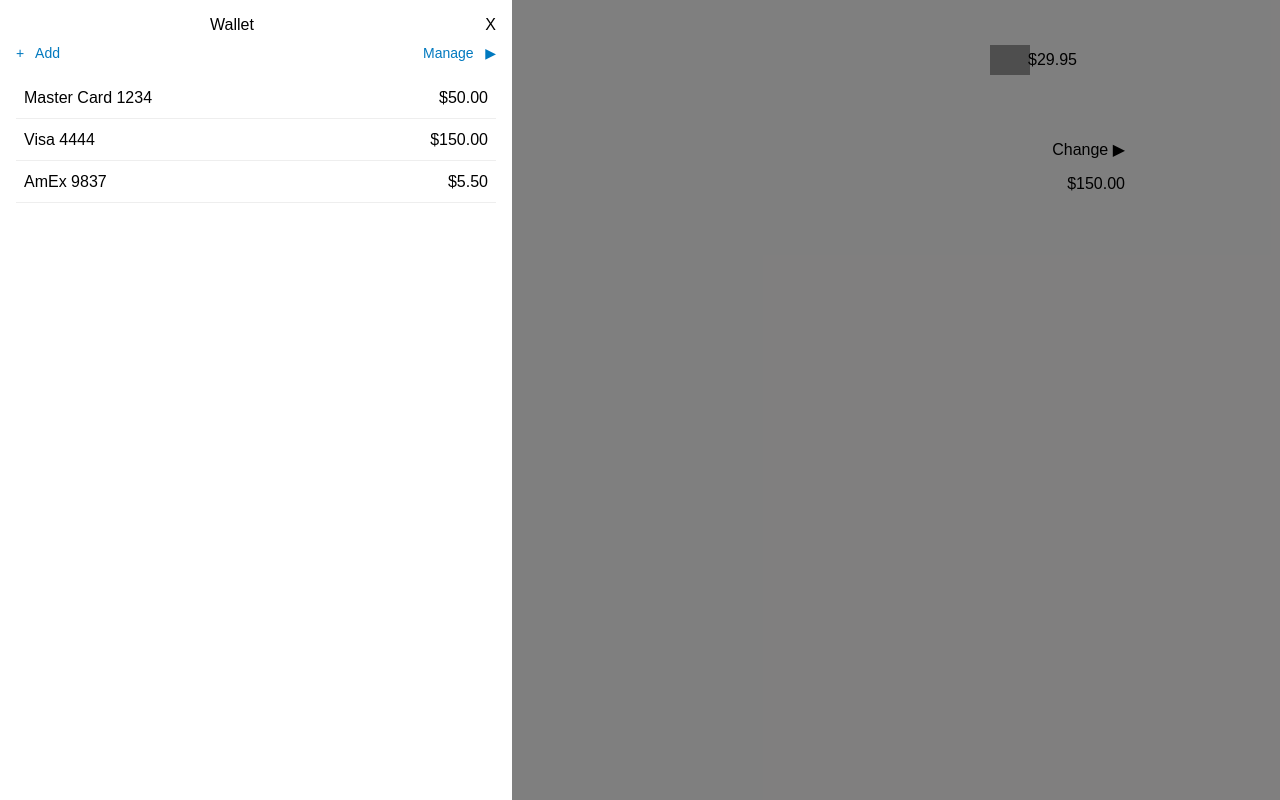
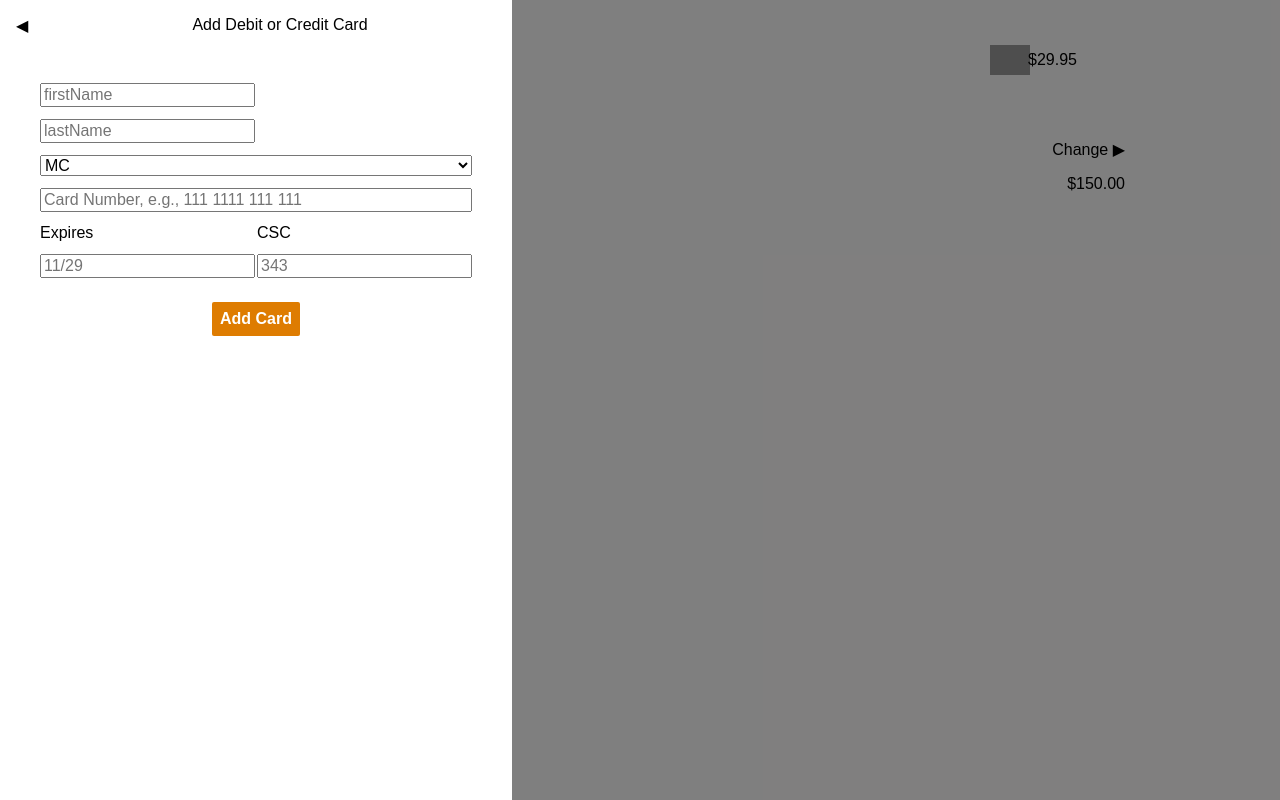
Before and after one commit to hbrannan/digitalWallet, a React (Create React App) app: page / in a window 1280 px wide. Built offline with nearby package versions, Linux system fonts and the light colour scheme; grey boxes are pictures that could not be loaded.

Commit message:
clean (database, apiServer) remove comments feat (CardForm, reducer, actions) support CardForm actions refactor (App, WalletContent) abstract components to own modules

```diff
--- a/apiServer/controller.js
+++ b/apiServer/controller.js
@@ -1,22 +1,27 @@
 const Promise = require('bluebird');
 module.exports = {
   //params: user_id (int)
+  // -> user_name (STR), selected_card_id (INT), last_payment (INT), currency (STR)
   getWelcomeInfo: function (req, res) {
     res.send('called getWelcomeInfo');
   },
   //params: user_id (int)
+  // -> Array of Objects {card_name, lastFour, lastPurchasAmount, currency}
   getAllCards: function (req, res) {
     res.send('called get all');
   },
   //params: user_id (int, card info)
+  // -> success (add card to methods) / error (display message)
   addNewCard: function (req, res) {
     res.send('called add');
   },
   //params: user_id (int), card info
+  // -> success (update card on methods, display msg) / error (display message)
   updateCard: function (req, res) {
     res.send('called up');
   },
   //params: card_id (int)
+  // -> success (remove card from methods) / error (display message)
   deleteCard: function (req, res) {
     res.send('called del');
   },
--- a/apiServer/middleware.js
+++ b/apiServer/middleware.js
@@ -1,4 +1,3 @@
-// const path = require('path');
 const bodyParser = require('body-parser');
 const allowCrossDomain = (req, res, next) => {
   res.header('access-control-allow-origin', '*');
--- a/src/App.js
+++ b/src/App.js
@@ -8,6 +8,9 @@ import WalletPanel from './containers/WalletPanel';
 
 
 class App extends Component {
+  componentDidMount() {
+    //TODO: API call to get initial state
+  }
   render() {
     return (
       <div>
--- a/src/actions.js
+++ b/src/actions.js
@@ -1,3 +1,21 @@
+/* ACTIONS TOC
+  Wallet
+   - Open
+   - Close
+  Wallet Screens
+   - ToMain
+   - ToMainManagement
+   - TODO: ToManagementForm
+   - ToAddCard
+  Payment Method Options
+   - Add Payment
+   - Delete Payment
+   - Update Payment
+  Helpers:
+   - accountIsValid
+   - sendStorageError
+*/
+
 export function toggleWalletOpen () {
   return { type: 'TOGGLE_WALLET_OPEN' };
 }
@@ -14,29 +32,46 @@ export function changeToMainManageScreen () {
   return { type: 'TO_MAIN_MANAGE' };
 }
 
+export function changeToManageFormScreen () {
+  return { type: 'TO_MAIN_MANAGE' };
+}
+
 export function changeToAddScreen () {
   return { type: 'TO_ADD' };
 }
 
 export function updatePaymentChoice (cardId) {
-  console.log('update Payment', cardId)
   return { type: 'UPDATE_PAYMENT_CHOICE', cardId};
 }
 
 export function updatePaymentInfo (cardId) {
-  console.log('update info', cardId)
+  //TODO: API CALL
   return { type: 'UPDATE_PAYMENT_INFO', cardId};
 }
 
 export function deletePaymentMethod (cardId) {
-  console.log('delete info', cardId)
+  //TODO: API CALL
   return { type: 'DELETE_PAYMENT_METHOD', cardId};
 }
 
 export function submitForm (formData) {
-  console.log('form submit')
-  return { type: 'SUBMIT_FORM', formData: formData };
+  if (accountIsValid(formData)){
+    //TODO: API CALL TO NODE/ EXPRESS
+    return { type: 'SUBMIT_FORM', formData: formData };
+  } else {
+    return { type: 'ACCOUNT_VALIDATION_ERROR'}
+  }
 }
+
+function accountIsValid (formData) {
+  //TODO: external API CALL for validation (e.g. to bank)
+  return true;
+}
+
+function sendStorageError (errorMessage) {
+  return { type: 'STORAGE_ERROR', errorMessage };
+}
+
 
 /*
 ACTIONS TODO: form sending message
--- /dev/null
+++ b/src/containers/CardForm.js
@@ -0,0 +1,101 @@
+import React, {Component} from 'react';
+import { connect } from 'react-redux';
+import { submitForm } from '../actions';
+
+class CardForm extends Component {
+  constructor(props) {
+    super(props);
+    this.state = {
+      firstName: '',
+      lastName: '',
+      cardType: 'MC',
+      expiration: '',
+      csc: '',
+    }
+  }
+
+  componentWillMount() {
+    //TODO: consider starting timer and clearing form after
+    // period of inactivity.
+  }
+
+  //Prevent Default page reload. Dispatch formSubmit action with form data.
+  handleSubmit (e) {
+    e.preventDefault();
+    //TODO: validate entries/ selections
+    this.props.onFormSubmit({
+      name: `${this.state.firstName} ${this.state.lastName}`,
+      cardType: this.state.cardType,
+      expiration: this.state.expiration,
+      csc: this.state.csc,
+    });
+  }
+
+  render () {
+    return (
+      <div>
+
+        <form onSubmit={this.handleSubmit.bind(this)}>
+
+          <div className="form__inline-group">
+            <input placeholder="firstName" value={this.state.firstName}/>
+            <input placeholder="lastName" value={this.state.lastName}/>
+          </div>
+
+          <select>
+            <option>MC</option>
+            <option>VISA</option>
+            <option>DISCOVER</option>
+            <option>AMEX</option>
+          </select>
+
+          <input placeholder="Card Number, e.g., 111 1111 111 111" />
+
+          <div className="form__inline-group">
+            <div className="form__vertical-group">
+              <label htmlFor="expiration">Expires</label>
+              <input id="expiration" placeholder="11/29" value={this.state.expiration}/>
+            </div>
+            <div className="form__vertical-group">
+              <label htmlFor="csc">CSC</label>
+              <input id="csc" placeholder="343" value={this.state.csc}/>
+            </div>
+          </div>
+
+          <button type="submit">{this.props.buttonText}</button>
+        </form>
+
+        <div className="form__response-container"></div>
+
+      </div>
+    );
+  }
+
+  static validateCardByType () {
+    //TODO
+    //Change validate expectations for CSC, card number by card type
+  }
+}
+
+const mapStateToProps = state => ({
+  state
+});
+
+const mapDispatchToProps = dispatch => {
+  return {
+    onFormSubmit: (formData) => {dispatch(submitForm(formData))}
+  };
+}
+
+CardForm = connect(mapStateToProps, mapDispatchToProps)(CardForm);
+
+export default CardForm;
+
+/*
+FORM TODOS:
+  form validation (client & API side)
+   -- by card type
+   -- consider: loose matching name to name?
+  displaying sent/ waiting & response messages
+  visual cues for form errors
+*/
--- a/src/containers/WalletContent.js
+++ b/src/containers/WalletContent.js
@@ -1,5 +1,6 @@
 import React, { Component } from 'react';
 import PaymentMethodsList from '../containers/PaymentMethodsList';
+import CardForm from '../containers/CardForm';
 import { connect } from 'react-redux';
 import { changeToAddScreen, changeToMainManageScreen, toggleWalletClosed, changeToMainScreen } from '../actions';
 
@@ -29,9 +30,12 @@ class WalletContent extends Component {
       );
     } else if (walletScreen === 'add') {
       return (
-        <div className="wallet__header">
-          <span onClick={this.props.onBackToMainClick}> ◀ </span>
-          <span className="wallet__title">Add Debit or Credit Card</span>
+        <div>
+          <div className="wallet__header">
+            <span onClick={this.props.onBackToMainClick}> ◀ </span>
+            <span className="wallet__title">Add Debit or Credit Card</span>
+          </div>
+          <CardForm buttonText="Add Card"/>
         </div>
       );
     } else if (walletScreen === 'manage-main') {
--- /dev/null
+++ b/src/containers/styles/cardForm.less
@@ -0,0 +1,60 @@
+form {
+  margin: 1.5rem;
+  .flex-display(flex);
+  .justify-content(space-between);
+  .flex-wrap(wrap);
+}
+
+.form__inline-group, input, select {
+  margin-top: 0.75em;
+}
+
+input {
+  .flex-basis(100%);
+}
+
+.form__inline-group {
+  .flex-basis(100%);
+  .flex-display(flex);
+  .justify-content(space-between);
+  .flex-wrap(wrap);
+
+  input {
+    margin-right: 1.5em;
+    &:last-child {
+      margin-right: 0;
+    }
+    .flex-basis(40%);
+  }
+}
+
+.form__vertical-group {
+  .flex-display(flex);
+  .flex-direction(column);
+}
+
+select {
+  width: 100%;
+  .flex-display(flex);
+  .justify-content(flex-start);
+}
+
+button {
+  cursor: pointer;
+  display: block;
+  margin: 1.5em auto;
+  padding: 0.5em;
+  border: none;
+  color: #fff;
+  font-weight:bold;
+  background: @orange;
+  .align-self(center);
+  .border-radius();
+  &:hover {
+    background: lighten(@orange, 10%);
+  }
+}
+
+.form__response-container {
+  margin: 1.5em;
+}
--- a/src/reducers/reducer.js
+++ b/src/reducers/reducer.js
@@ -10,7 +10,7 @@ const defaultState = {
   ],
   currency_symbol: '$',
   wallet_open: true,
-  wallet_screen: 'main'
+  wallet_screen: 'add'
 };
 
 const appState = (state = defaultState, action) => {
--- a/src/styles-global/app.less
+++ b/src/styles-global/app.less
@@ -43,3 +43,4 @@
 @import '../containers/styles/cartTotal.less';
 @import '../containers/styles/walletPanel.less';
 @import '../containers/styles/paymentMethodsList.less';
+@import '../containers/styles/cardForm.less';
```
Also changed, not shown: database/index.js (+6 -13 lines).
